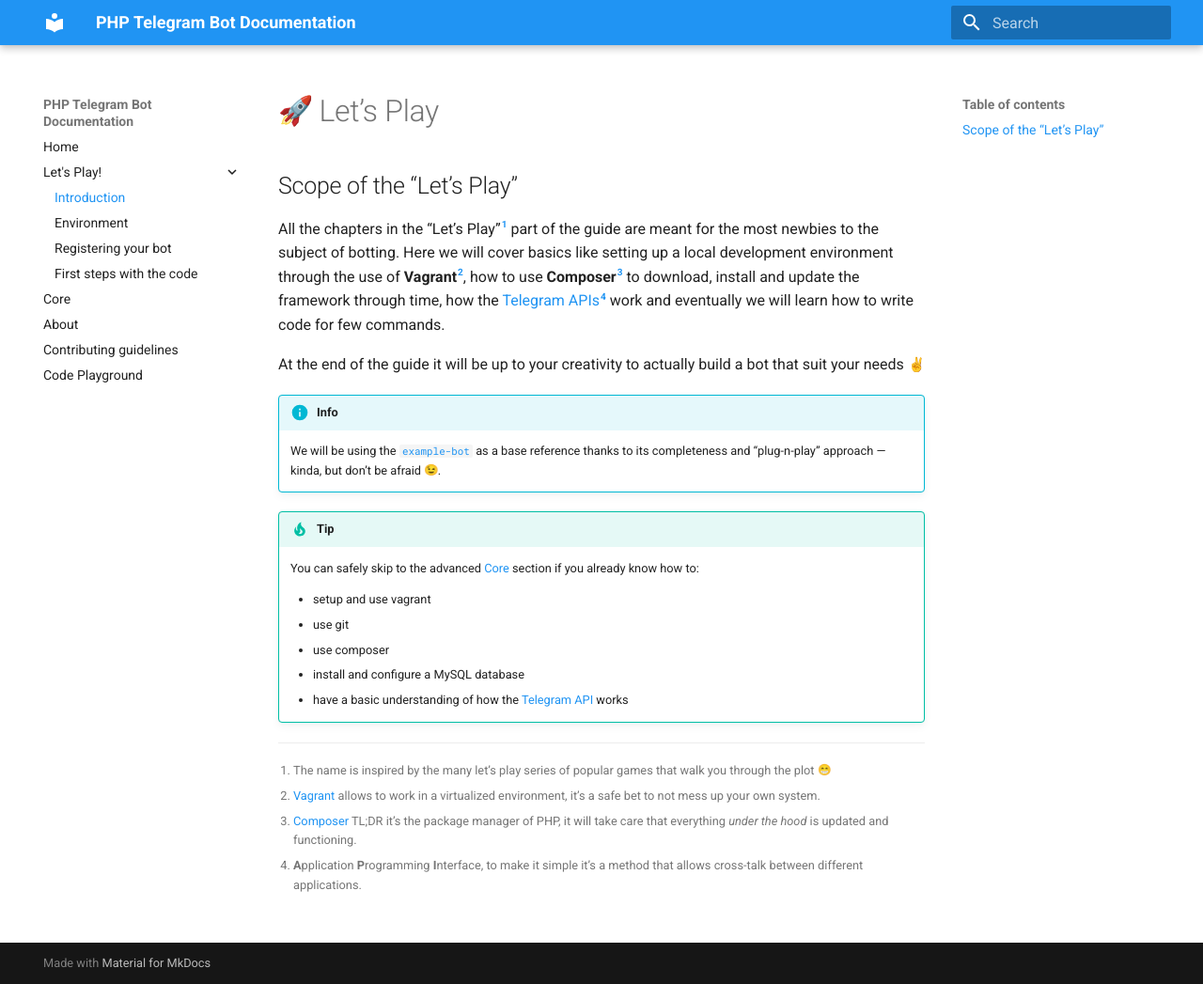
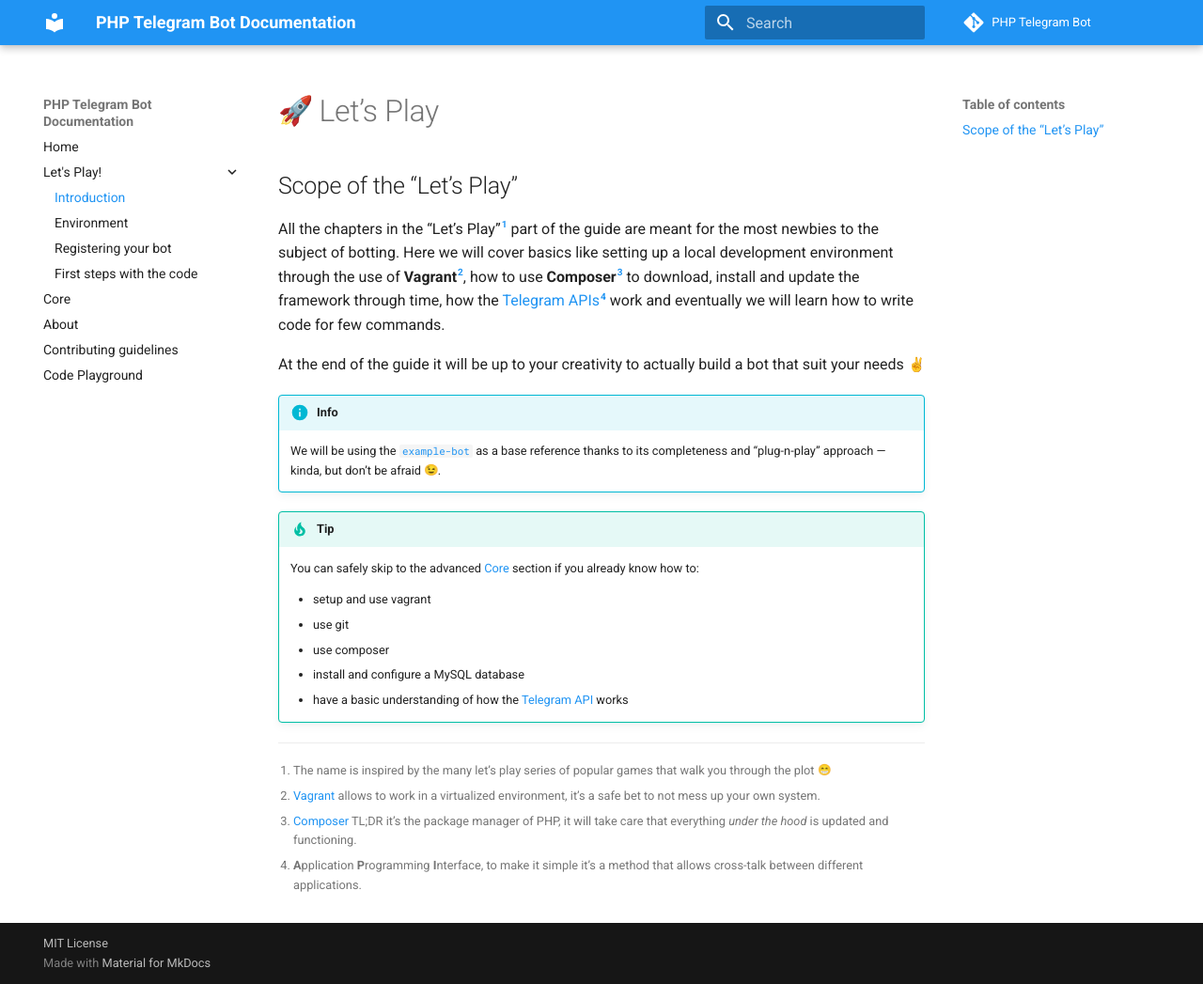
Before and after one commit to php-telegram-bot/docs, an MkDocs documentation site: the page built from docs/start/start_introduction.md, in a window 1280 px wide and 1047 px high. Shown: the whole window at 94% size. Built offline with MkDocs 1.6.1 and Material for MkDocs 9.7.7, drawn with Linux system fonts in a browser that asks for light colours; emoji names are drawn with the system emoji font; old or Windows-style settings are respelled for this version of MkDocs.

Commit message:
Fixed an intralink
Added repo_urls\name etc in mkdocs.yml

```diff
--- a/docs/start/start_introduction.md
+++ b/docs/start/start_introduction.md
@@ -13,7 +13,7 @@ At the end of the guide it will be up to your creativity to actually build a bot
 
 
 !!! tip
-    You can safely skip to the advanced [Core](Core/introduction.md) section if you already know how to:
+    You can safely skip to the advanced [Core](../Core/introduction.md) section if you already know how to:
 
     * setup and use vagrant
     * use git
--- a/mkdocs.yml
+++ b/mkdocs.yml
@@ -1,12 +1,12 @@
 # Site infos
 site_name: 'PHP Telegram Bot Documentation'
-# site_author: 'Maxiride'
-# site_description: 'A pure PHP Telegram Bot, fully extensible via plugins.'
-# site_url: 'https://maxiride.github.io/php-telegram-bot-docs/'
-#
-# # Repo infos
-# repo_name: 'PHP Telegram Bot'
-# repo_url: 'https://github.com/php-telegram-bot'
+site_description: 'A pure PHP Telegram Bot, fully extensible via plugins.'
+# site_url: the .io/docs url of the gh-pages
+copyright: 'MIT License'
+
+# Repo infos
+repo_name: 'PHP Telegram Bot'
+repo_url: 'https://github.com/php-telegram-bot'
 
 pages:
   - Home: index.md
```
